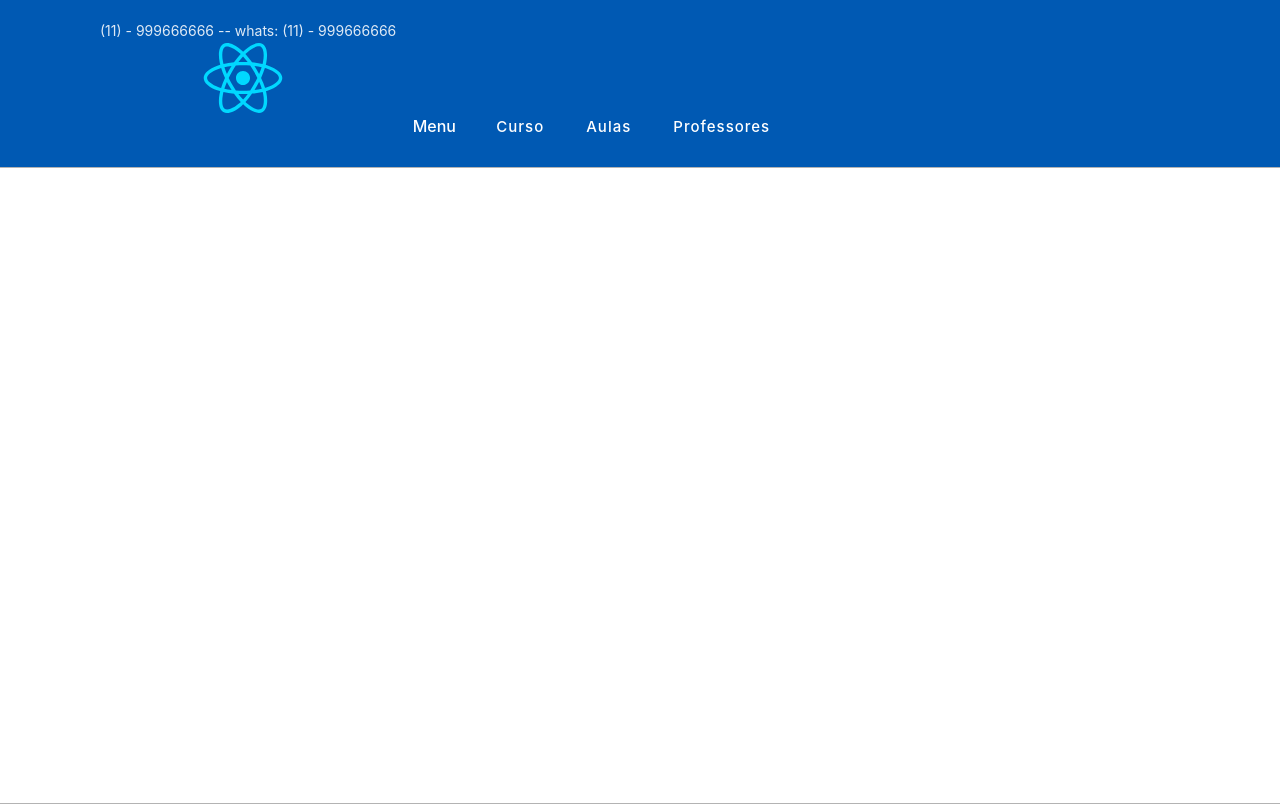
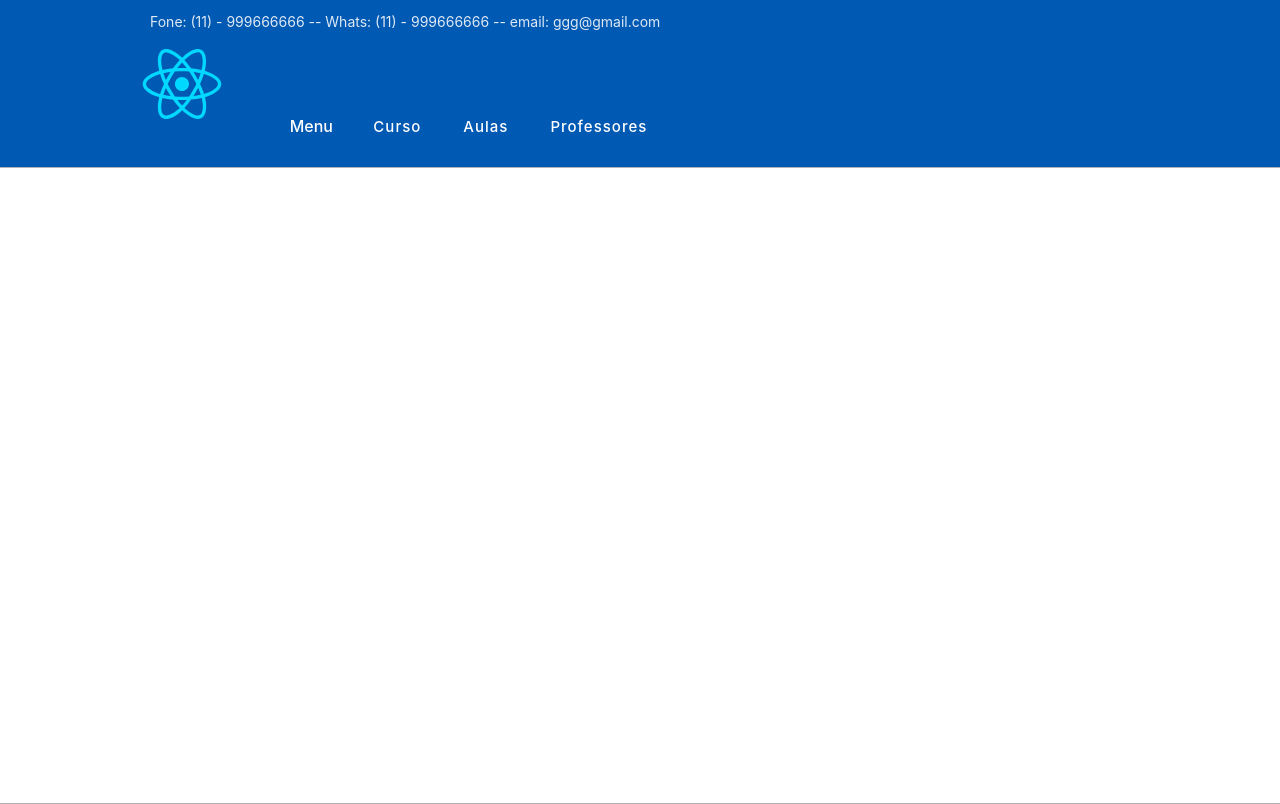
Before and after one commit to GustavoFSProg/testing-layout-web, a React (Vite) app: page / in a window 1280 px wide. Built offline with nearby package versions, Linux system fonts and the light colour scheme.

Commit message:
span title position

```diff
--- a/src/components/header/Header.jsx
+++ b/src/components/header/Header.jsx
@@ -8,6 +8,7 @@ import {
   FormDois,
   MenuButton,
   SpanLinksMenu,
+  SpanFones,
 } from './style'
 import logo from '../../assets/react.svg'
 import { BsSearch } from 'react-icons/bs'
@@ -43,20 +44,19 @@ function Header() {
 
   return (
     <Container>
-
-      <div style={{
-        display: 'flex', flexDirection: 'column',
-        alignItems: 'center'
-      }}>
-
-        <span
-          style={{ marginLeft: '100px', marginTop: '-36px', fontSize: '14px' }}
-        >
-          (11) - 999666666 --  whats: (11) - 999666666
-        </span>
-        <div style={{ display: 'flex', alignItems: 'center', marginTop: '0px', justifyContent: 'center' }}>
+      <div
+        style={{
+          display: 'flex',
+          alignItems: 'center',
+          marginTop: '0px',
+          justifyContent: 'center',
+          flexDirection: 'column',
+        }}
+      >
+        <SpanFones>
+          Fone: (11) - 999666666 -- Whats: (11) - 999666666 -- email: ggg@gmail.com
+        </SpanFones>
         <ImgLogo src={logo} alt="logo" />
-      </div>
       </div>
       <div
         style={{
--- a/src/components/header/style.jsx
+++ b/src/components/header/style.jsx
@@ -57,7 +57,7 @@ export const LinksContainer = styled.div`
   display: flex;
   align-items: center;
   justify-content: space-around;
-  margin-left: -345px;
+  margin-left: -732px;
   margin-top: 84px;
   letter-spacing: 1px ;
 
@@ -158,11 +158,14 @@ export const MenuButton = styled.button`
 export const ImgLogo = styled.img`
   width: 150px;
   height: 70px;
-  margin-left: 90px;
+  margin-left: -297px;
+  margin-top: 15px;
 
 
   @media screen and (max-width: 800px) {
       width: 110px;
+  margin-top: 0px;
+
 
     height: 52px;
     margin-left: 20px;
@@ -192,3 +195,14 @@ export const SpanLinksMenu = styled.span`
      }
 
 `
+
+export const SpanFones = styled.span`
+   margin-left: 150px;
+    margin-top: -40px;
+     font-size: 14px;
+
+     @media screen and (max-width: 700px){
+      display: none ;
+     }
+
+`
```
